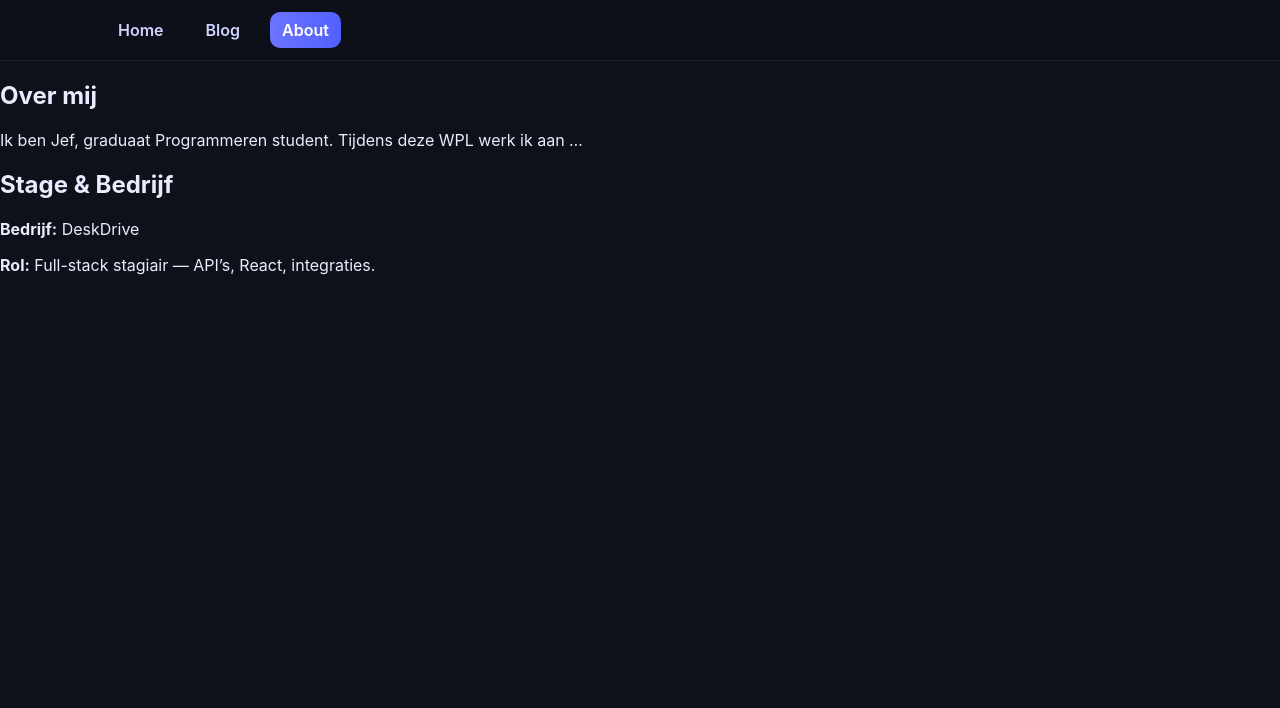
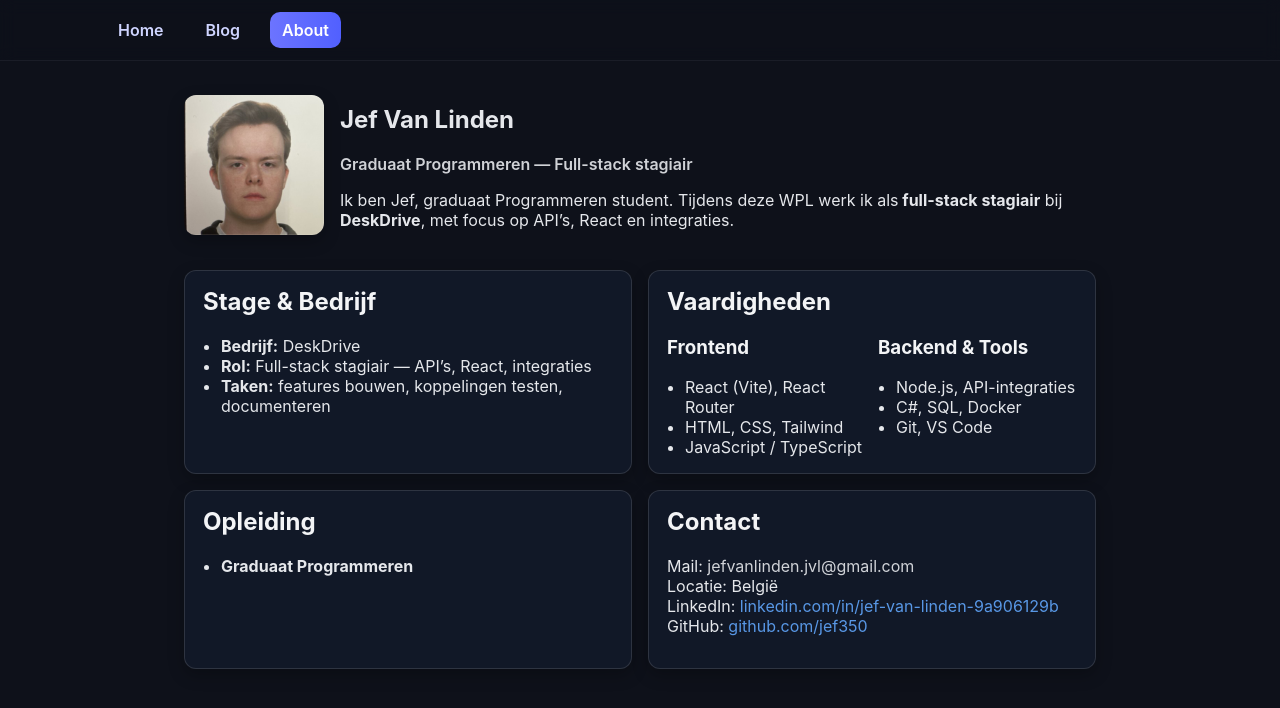
Before and after one commit to jef350/wpl-portfolio, a React (Vite) app: page /about in a window 1280 px wide. Shown: the top 708 px of the page. Built offline with nearby package versions, Linux system fonts and the light colour scheme.

Commit message:
Home.jsx bijgewerkt en nieuwe content toegevoegd

```diff
--- a/src/pages/About.jsx
+++ b/src/pages/About.jsx
@@ -1,11 +1,71 @@
+import cv from "../assets/cv.png";
+import "../styles/about.css";
+
 export default function About() {
   return (
-    <section>
-      <h1>Over mij</h1>
-      <p>Ik ben Jef, graduaat Programmeren student. Tijdens deze WPL werk ik aan …</p>
-      <h2>Stage & Bedrijf</h2>
-      <p><strong>Bedrijf:</strong> DeskDrive</p>
-      <p><strong>Rol:</strong> Full-stack stagiair — API’s, React, integraties.</p>
+    <section className="about">
+      <header className="about__header">
+        <img className="about__photo" src={cv} alt="jef – profielfoto" />
+        <div>
+          <h1>Jef Van Linden</h1>
+          <p className="about__subtitle">Graduaat Programmeren — Full-stack stagiair</p>
+          <p>
+            Ik ben Jef, graduaat Programmeren student. Tijdens deze WPL werk ik als
+            <strong> full-stack stagiair</strong> bij <strong>DeskDrive</strong>, met focus op
+            API’s, React en integraties.
+          </p>
+        </div>
+      </header>
+
+      <div className="about__grid">
+        <article className="about-card">
+          <h2>Stage & Bedrijf</h2>
+          <ul className="list">
+            <li><strong>Bedrijf:</strong> DeskDrive</li>
+            <li><strong>Rol:</strong> Full-stack stagiair — API’s, React, integraties</li>
+            <li><strong>Taken:</strong> features bouwen, koppelingen testen, documenteren</li>
+          </ul>
+        </article>
+
+        <article className="about-card">
+          <h2>Vaardigheden</h2>
+          <div className="skills">
+            <div>
+              <h3>Frontend</h3>
+              <ul className="list">
+                <li>React (Vite), React Router</li>
+                <li>HTML, CSS, Tailwind</li>
+                <li>JavaScript / TypeScript</li>
+              </ul>
+            </div>
+            <div>
+              <h3>Backend & Tools</h3>
+              <ul className="list">
+                <li>Node.js, API-integraties</li>
+                <li>C#, SQL, Docker</li>
+                <li>Git, VS Code</li>
+              </ul>
+            </div>
+          </div>
+        </article>
+
+        <article className="about-card">
+          <h2>Opleiding</h2>
+          <ul className="list">
+            <li><strong>Graduaat Programmeren</strong></li>
+          </ul>
+        </article>
+
+        <article className="about-card">
+          <h2>Contact</h2>
+          <p>
+            Mail: <span className="muted">jefvanlinden.jvl@gmail.com</span><br />
+            Locatie: België<br />
+            LinkedIn: <a href="https://www.linkedin.com/in/jef-van-linden-9a906129b/" target="_blank" rel="noreferrer" className="muted">linkedin.com/in/jef-van-linden-9a906129b</a><br />
+            GitHub: <a href="https://github.com/jef350" target="_blank" rel="noreferrer" className="muted">github.com/jef350</a>
+          </p>
+        </article>
+      </div>
     </section>
   );
 }
--- a/src/pages/Home.jsx
+++ b/src/pages/Home.jsx
@@ -22,14 +22,6 @@ export default function Home() {
             <li><span>{posts.length}</span> blogposts</li>
             <li><span>2025</span> stagejaar</li>
             <li><span>DeskDrive</span> bedrijf</li>
-          </ul>
-        </div>
-        <div className="hero-card">
-          <h3>Wat vind je hier?</h3>
-          <ul>
-            <li>Wekelijkse updates & reflecties</li>
-            <li>Code-snippets en leermomenten</li>
-            <li>Wins, fails & lessons learned</li>
           </ul>
         </div>
       </div>
--- /dev/null
+++ b/src/styles/about.css
@@ -0,0 +1,84 @@
+.about {
+  max-width: 960px;
+  margin: 0 auto;
+  padding: 24px;
+  color: #e5e7eb;
+}
+
+.about__header {
+  display: grid;
+  grid-template-columns: 140px 1fr;
+  gap: 16px;
+  align-items: center;
+  margin-bottom: 24px;
+}
+
+.about__photo {
+  width: 140px;
+  height: 140px;
+  object-fit: cover;
+  border-radius: 12px;
+  box-shadow: 0 6px 16px rgba(0,0,0,0.25);
+}
+
+.about__subtitle {
+  margin: 6px 0 10px;
+  font-weight: 600;
+  opacity: 0.9;
+}
+
+.about__grid {
+  display: grid;
+  grid-template-columns: repeat(12, 1fr);
+  gap: 16px;
+}
+
+.about-card {
+  grid-column: span 12;
+  background: #111827;
+  color: #e5e7eb;
+  border: 1px solid rgba(255,255,255,.12);
+  border-radius: 12px;
+  padding: 16px 18px;
+  box-shadow: 0 6px 16px rgba(0,0,0,.25);
+}
+
+.about-card h2,
+.about-card h3 {
+  color: #f3f4f6;
+  margin-top: 0;
+}
+
+.skills {
+  display: grid;
+  grid-template-columns: 1fr 1fr;
+  gap: 12px;
+}
+
+.list {
+  margin: 8px 0 0;
+  padding-left: 18px;
+}
+
+.muted {
+  opacity: 0.9;
+}
+
+.about-card a {
+  color: #60a5fa;
+  text-decoration: none;
+  transition: color .2s;
+}
+
+.about-card a:hover {
+  color: #93c5fd;
+  text-decoration: underline;
+}
+
+@media (min-width: 680px) {
+  .about-card { grid-column: span 6; }
+}
+
+@media (min-width: 960px) {
+  .about-card { grid-column: span 6; }
+}
```
Also changed, not shown: src/assets/cv.png (added).
